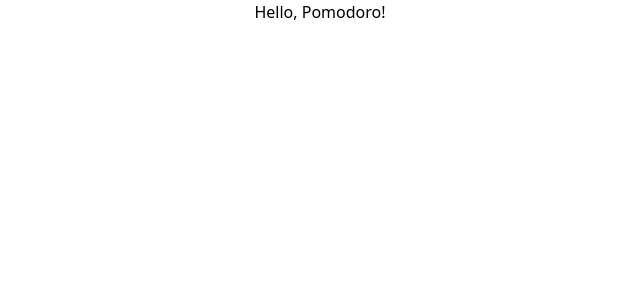
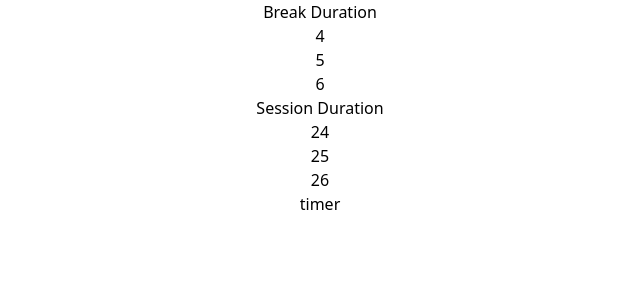
Before and after one commit to kimjisena/25-plus-5-clock, a React (Create React App) app: page / in a window 1280 px wide. Shown: the top 300 px of the page, without its empty margins (320-960 px from the left). Built offline with nearby package versions, Linux system fonts and the light colour scheme.

Commit message:
add label component

```diff
--- a/src/App.js
+++ b/src/App.js
@@ -1,7 +1,16 @@
+import GenericLabel from './components/GenericLabel';
 function App() {
   return (
-    <div className={`app text-center`}>
-        Hello, Pomodoro!
+    <div className={`text-center`}>
+        <div className={`wrapper`}>
+            <div className={`labels-wrapper`}>
+                <GenericLabel name={`Break`} length={5} />
+                <GenericLabel name={`Session`} length={25} />
+            </div>
+            <div className={`timer-wrapper`}>
+                timer
+            </div>
+        </div>
     </div>
   );
 }
--- /dev/null
+++ b/src/components/GenericLabel.jsx
@@ -0,0 +1,20 @@
+import React from 'react';
+
+function GenericLabel ({name, length}) {
+    return (
+        <>
+            <div id={`${name.toLowerCase()}-label`}>{`${name} Duration`}</div>
+            <div id={`${name.toLowerCase()}-value`}>
+                <div id={`${name.toLowerCase()}-increment`}></div>
+
+                <div id={`${name.toLowerCase()}-prev`}>{length - 1}</div>
+                <div id={`${name.toLowerCase()}-length`}>{length}</div>
+                <div id={`${name.toLowerCase()}-next`}>{length + 1}</div>
+
+                <div id={`${name.toLowerCase()}-decrement`}></div>
+            </div>
+        </>
+    );
+}
+
+export default GenericLabel;
```
